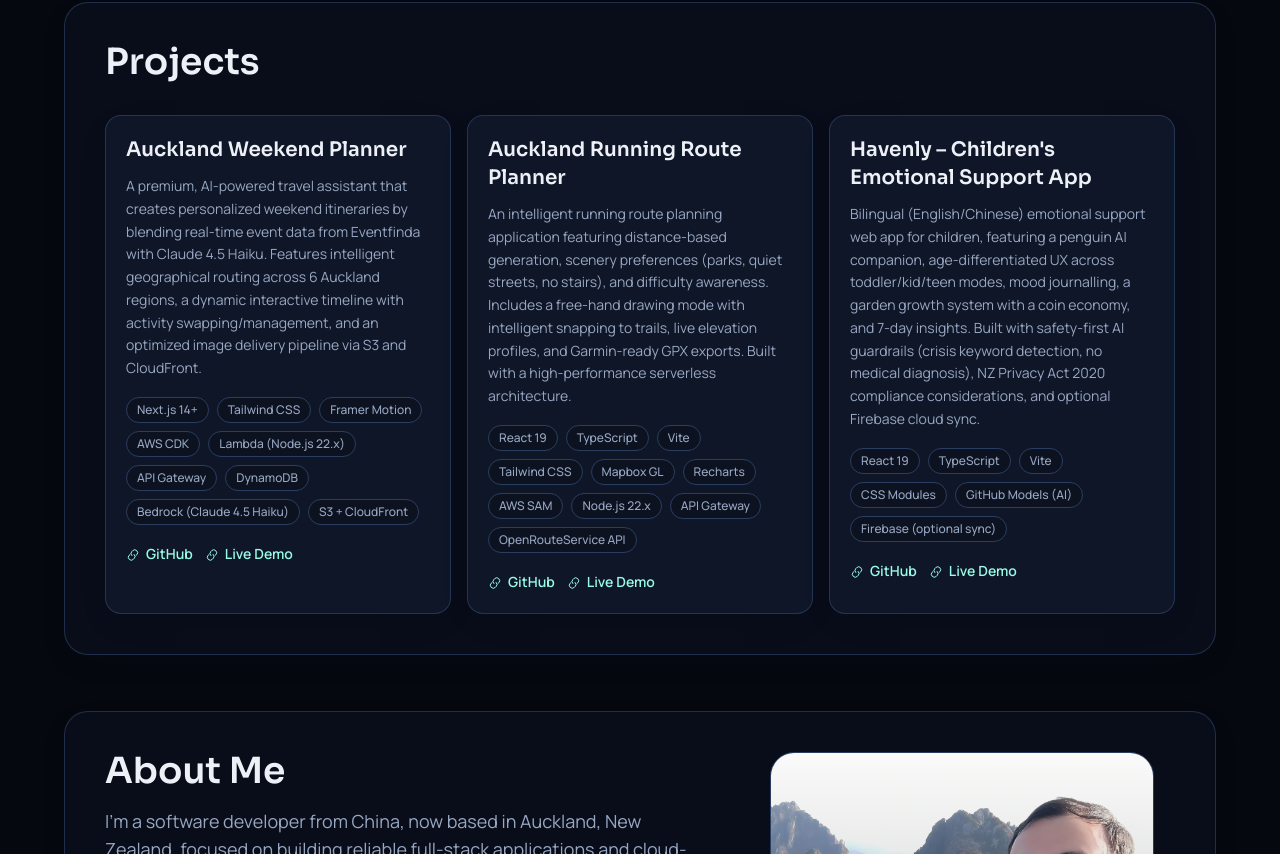
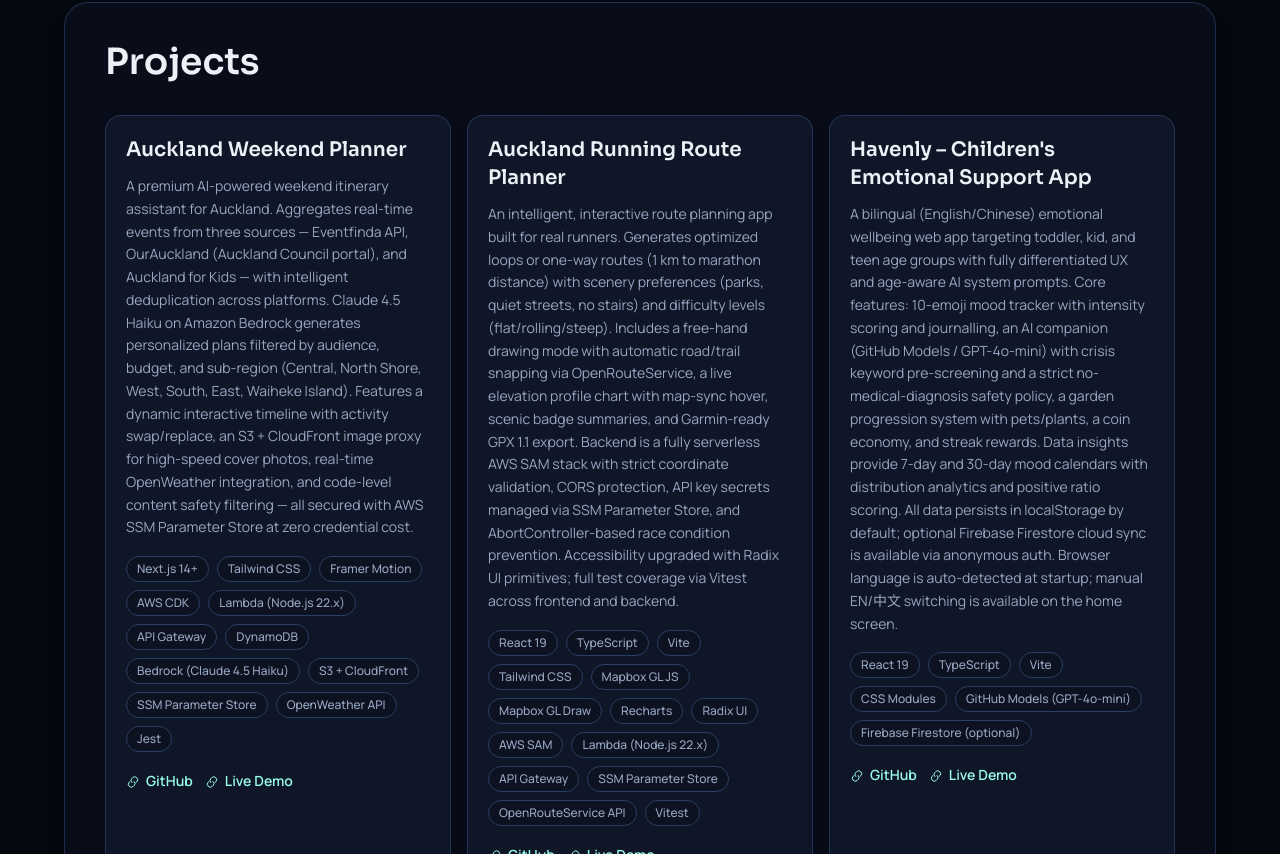
Before and after one commit to sheng656/Sheng_portfolio, a React (Vite) app: page / in a window 1280 px wide. Shown: the part 966-1820 px from the top of the page. Built offline with nearby package versions, Linux system fonts and the light colour scheme.

Commit message:
feat: enhance project descriptions and tech stacks in portfolio data

```diff
--- a/src/data/portfolioData.ts
+++ b/src/data/portfolioData.ts
@@ -212,7 +212,7 @@
         id: "project-auckland-weekend-planner",
         name: "Auckland Weekend Planner",
         description:
-          "A premium, AI-powered travel assistant that creates personalized weekend itineraries by blending real-time event data from Eventfinda with Claude 4.5 Haiku. Features intelligent geographical routing across 6 Auckland regions, a dynamic interactive timeline with activity swapping/management, and an optimized image delivery pipeline via S3 and CloudFront.",
+          "A premium AI-powered weekend itinerary assistant for Auckland. Aggregates real-time events from three sources — Eventfinda API, OurAuckland (Auckland Council portal), and Auckland for Kids — with intelligent deduplication across platforms. Claude 4.5 Haiku on Amazon Bedrock generates personalized plans filtered by audience, budget, and sub-region (Central, North Shore, West, South, East, Waiheke Island). Features a dynamic interactive timeline with activity swap/replace, an S3 + CloudFront image proxy for high-speed cover photos, real-time OpenWeather integration, and code-level content safety filtering — all secured with AWS SSM Parameter Store at zero credential cost.",
         techStack: [
           "Next.js 14+",
           "Tailwind CSS",
@@ -223,6 +223,9 @@
           "DynamoDB",
           "Bedrock (Claude 4.5 Haiku)",
           "S3 + CloudFront",
+          "SSM Parameter Store",
+          "OpenWeather API",
+          "Jest",
         ],
         links: [
           { label: "GitHub", href: "https://github.com/sheng656/AucklandWeekendPlanner" },
@@ -233,18 +236,22 @@
         id: "project-running-planner",
         name: "Auckland Running Route Planner",
         description:
-          "An intelligent running route planning application featuring distance-based generation, scenery preferences (parks, quiet streets, no stairs), and difficulty awareness. Includes a free-hand drawing mode with intelligent snapping to trails, live elevation profiles, and Garmin-ready GPX exports. Built with a high-performance serverless architecture.",
+          "An intelligent, interactive route planning app built for real runners. Generates optimized loops or one-way routes (1 km to marathon distance) with scenery preferences (parks, quiet streets, no stairs) and difficulty levels (flat/rolling/steep). Includes a free-hand drawing mode with automatic road/trail snapping via OpenRouteService, a live elevation profile chart with map-sync hover, scenic badge summaries, and Garmin-ready GPX 1.1 export. Backend is a fully serverless AWS SAM stack with strict coordinate validation, CORS protection, API key secrets managed via SSM Parameter Store, and AbortController-based race condition prevention. Accessibility upgraded with Radix UI primitives; full test coverage via Vitest across frontend and backend.",
         techStack: [
           "React 19",
           "TypeScript",
           "Vite",
           "Tailwind CSS",
-          "Mapbox GL",
+          "Mapbox GL JS",
+          "Mapbox GL Draw",
           "Recharts",
+          "Radix UI",
           "AWS SAM",
-          "Node.js 22.x",
+          "Lambda (Node.js 22.x)",
           "API Gateway",
+          "SSM Parameter Store",
           "OpenRouteService API",
+          "Vitest",
         ],
         links: [
           { label: "GitHub", href: "https://github.com/sheng656/running-route-planner" },
@@ -255,14 +262,14 @@
         id: "project-havenly",
         name: "Havenly – Children's Emotional Support App",
         description:
-          "Bilingual (English/Chinese) emotional support web app for children, featuring a penguin AI companion, age-differentiated UX across toddler/kid/teen modes, mood journalling, a garden growth system with a coin economy, and 7-day insights. Built with safety-first AI guardrails (crisis keyword detection, no medical diagnosis), NZ Privacy Act 2020 compliance considerations, and optional Firebase cloud sync.",
+          "A bilingual (English/Chinese) emotional wellbeing web app targeting toddler, kid, and teen age groups with fully differentiated UX and age-aware AI system prompts. Core features: 10-emoji mood tracker with intensity scoring and journalling, an AI companion (GitHub Models / GPT-4o-mini) with crisis keyword pre-screening and a strict no-medical-diagnosis safety policy, a garden progression system with pets/plants, a coin economy, and streak rewards. Data insights provide 7-day and 30-day mood calendars with distribution analytics and positive ratio scoring. All data persists in localStorage by default; optional Firebase Firestore cloud sync is available via anonymous auth. Browser language is auto-detected at startup; manual EN/中文 switching is available on the home screen.",
         techStack: [
           "React 19",
           "TypeScript",
           "Vite",
           "CSS Modules",
-          "GitHub Models (AI)",
-          "Firebase (optional sync)",
+          "GitHub Models (GPT-4o-mini)",
+          "Firebase Firestore (optional)",
         ],
         links: [
           { label: "GitHub", href: "https://github.com/sheng656/HavenlyAPP" },
```
